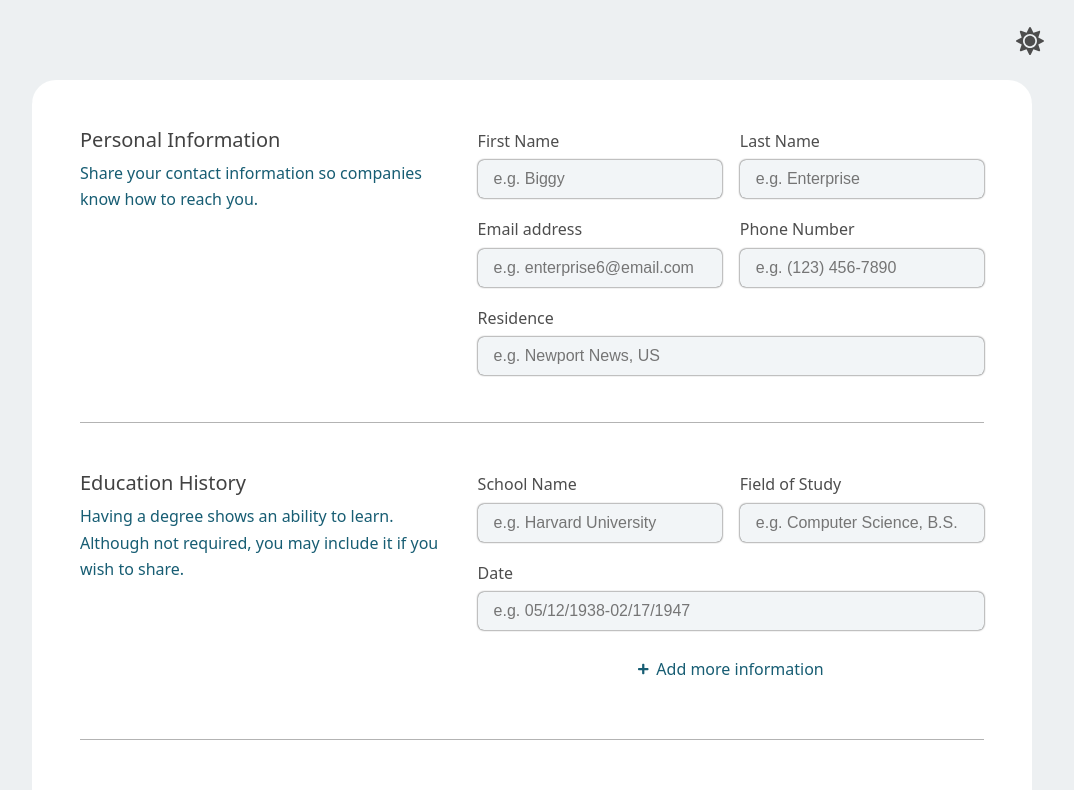
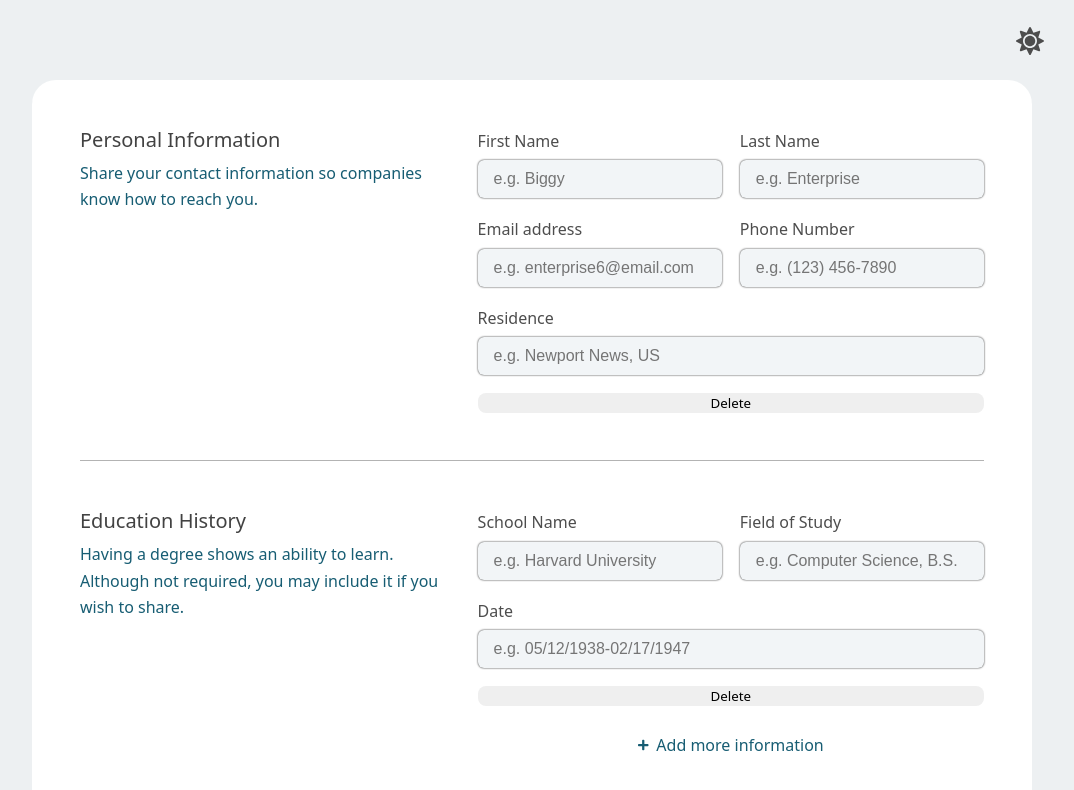
Before and after one commit to AnOrdinaryUsername/CV-Generator, a React (Create React App) app: page / in a window 1280 px wide. Shown: the top 790 px of the page, without its empty margins (108-1182 px from the left). Built offline with nearby package versions, Linux system fonts and the light colour scheme.

Commit message:
refactor: Move Inputs component in separate file
See commit e8789e9dd38933ee00a6686645759ff36a41a144.

<NewInputs /> is now a stateful component since it now has a delete
button.

```diff
--- a/src/features/form/components/FormFieldset.jsx
+++ b/src/features/form/components/FormFieldset.jsx
@@ -1,30 +1,30 @@
 import React, { Component } from 'react';
-import uniqid from 'uniqid';
-import { Input, NewInfoButton } from '../components/Inputs';
+import { NewInfoButton } from '../components/Inputs';
 import './FormFieldset.css';
+import NewInputs from './NewInputs';
 
-const Inputs = ({ inputs, enableAnimation }) => {
-    return (
-        <div className="new-inputs">
-            {inputs.map((element, index) => {
-                // Show animation only when adding new inputs.
-                const animation = enableAnimation ? `text-anim-${index + 1}` : ``;
+// const Inputs = ({ inputs, enableAnimation }) => {
+//     return (
+//         <div className="new-inputs">
+//             {inputs.map((element, index) => {
+//                 // Show animation only when adding new inputs.
+//                 const animation = enableAnimation ? `text-anim-${index + 1}` : ``;
 
-                if (element.row) {
-                    return (
-                        <div className={`row ${animation}`} key={uniqid()}>
-                            {element.row.map((element) => {
-                                return <Input {...element} key={uniqid()} />;
-                            })}
-                        </div>
-                    );
-                }
+//                 if (element.row) {
+//                     return (
+//                         <div className={`row ${animation}`} key={uniqid()}>
+//                             {element.row.map((element) => {
+//                                 return <Input {...element} key={uniqid()} />;
+//                             })}
+//                         </div>
+//                     );
+//                 }
 
-                return <Input animation={animation} {...element} key={uniqid()} />;
-            })}
-        </div>
-    );
-};
+//                 return <Input animation={animation} {...element} key={uniqid()} />;
+//             })}
+//         </div>
+//     );
+// };
 
 class FormFieldset extends Component {
     constructor(props) {
@@ -40,7 +40,7 @@ class FormFieldset extends Component {
     addNewInfo(event) {
         event.preventDefault();
 
-        const inputs = <Inputs inputs={this.props.inputs} enableAnimation={true} />;
+        const inputs = <NewInputs inputs={this.props.inputs} enableAnimation={true} />;
         const newInfo = [...this.state.info, inputs];
         this.setState({
             info: newInfo,
@@ -53,7 +53,7 @@ class FormFieldset extends Component {
         // reason to add more personal info.
         const isPersonalFieldset = title === 'Personal Information';
 
-        const inputs = <Inputs inputs={this.props.inputs} enableAnimation={false} />;
+        const inputs = <NewInputs inputs={this.props.inputs} enableAnimation={false} />;
         const { info } = this.state;
 
         return (
```
